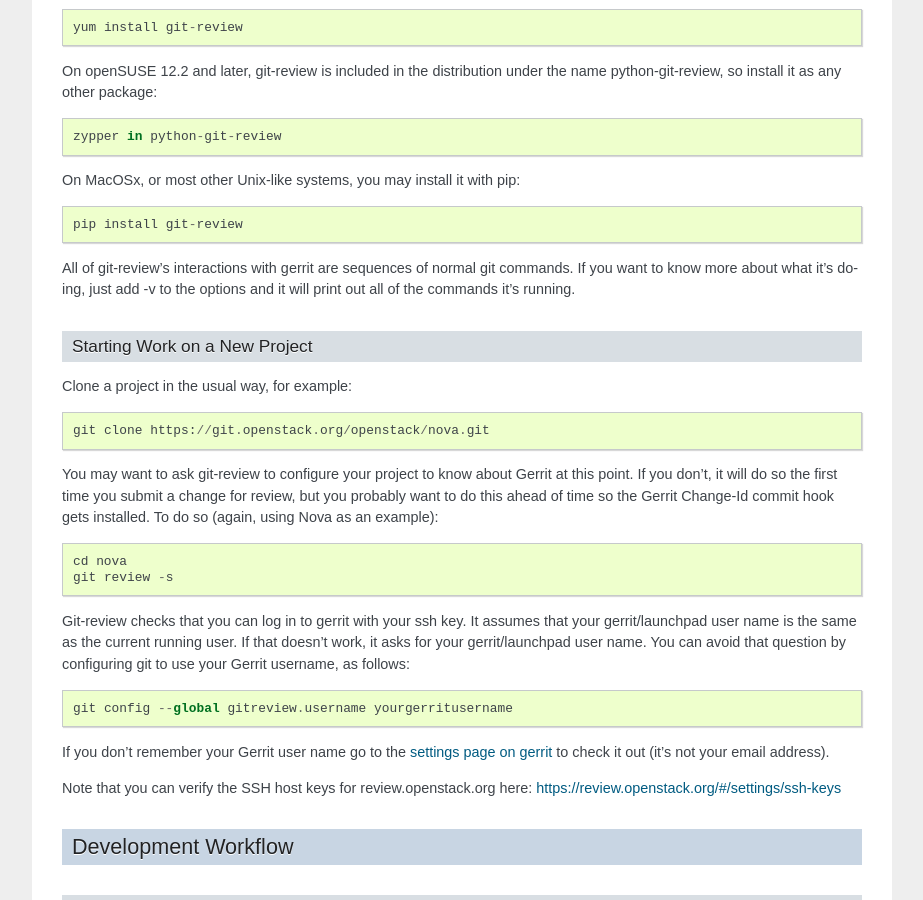
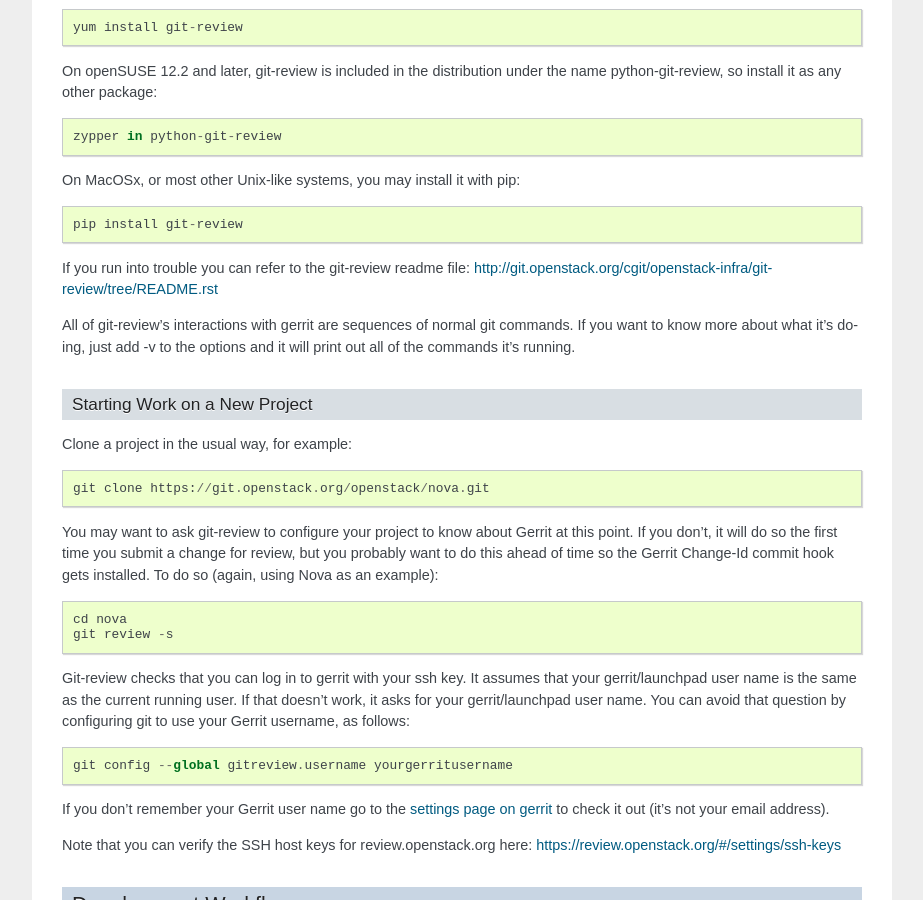
Before and after one commit to openstack-archive/infra-manual, a Sphinx documentation site: the page built from doc/source/developers.rst, in a window 1280 px wide and 900 px high, scrolled down 2152 px. Shown: the whole window, without its empty margins (198-1121 px from the left). Built offline with Sphinx 7.4.7, drawn with Linux system fonts in a browser that asks for light colours.

Commit message:
added link to git-review readme
needed better resource for trouble shooting installs on different
operating systems.

Change-Id: I8ca43ae327b01264c136672cc21fb19da1c1ec52

```diff
--- a/doc/source/developers.rst
+++ b/doc/source/developers.rst
@@ -122,6 +122,8 @@ pip::
 
   pip install git-review
 
+If you run into trouble you can refer to the git-review readme file:
+http://git.openstack.org/cgit/openstack-infra/git-review/tree/README.rst
 
 All of git-review's interactions with gerrit are sequences of normal
 git commands. If you want to know more about what it's doing, just
```
